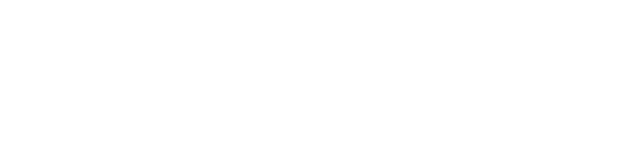
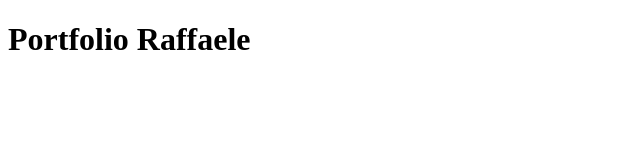
Before and after one commit to raffc00/raffc00.github.io, a plain HTML site: page index.html in a window 1280 px wide. Shown: the whole page, without its empty margins (0-640 px from the left). Drawn offline with Linux system fonts and the light colour scheme.

Commit message:
aggiornato index

```diff
--- a/index.html
+++ b/index.html
@@ -5,6 +5,6 @@
     </head>
 
     <body>
-
+     <h1>Portfolio Raffaele</h1>
     </body>
 </HTML>
```
